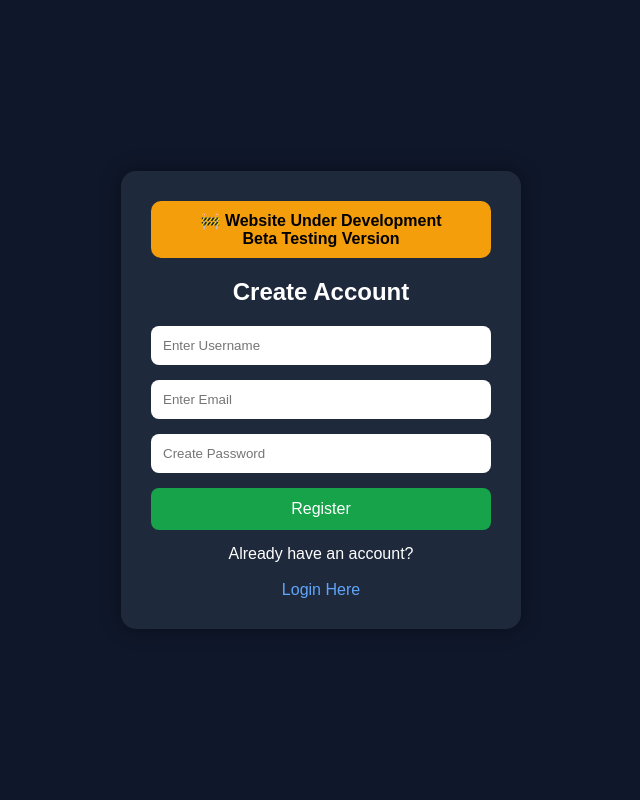
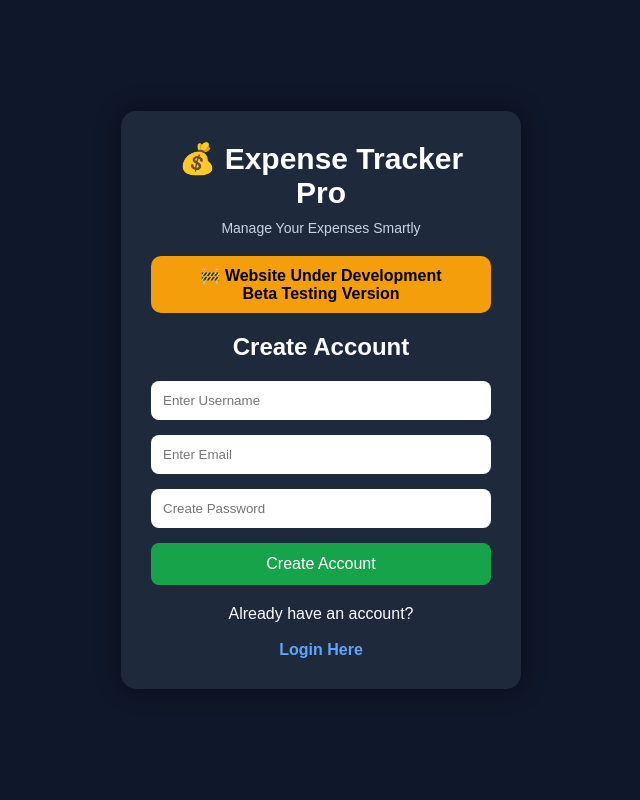
Before and after one commit to ankur4u03/expense-tracker-pro, a Flask app: page /register in a window 1280 px wide. Shown: the whole page, without its empty margins (319-959 px from the left). Run offline with Flask 3, Linux system fonts and the light colour scheme.

Commit message:
Updated register page UI

```diff
--- a/templates/register.html
+++ b/templates/register.html
@@ -1,8 +1,10 @@
 
 <!DOCTYPE html>
-<html>
+<html lang="en">
 <head>
-    <title>Create Account - Premium Expense Tracker</title>
+    <meta charset="UTF-8">
+    <meta name="viewport" content="width=device-width, initial-scale=1.0">
+    <title>Create Account - Expense Tracker Pro</title>
 
     <style>
         *{
@@ -17,7 +19,7 @@
             display:flex;
             justify-content:center;
             align-items:center;
-            height:100vh;
+            min-height:100vh;
         }
 
         .register-box{
@@ -26,7 +28,19 @@
             padding:30px;
             border-radius:15px;
             text-align:center;
-            box-shadow:0 0 20px rgba(0,0,0,0.4);
+            box-shadow:0 0 25px rgba(0,0,0,0.4);
+        }
+
+        .logo{
+            color:white;
+            font-size:30px;
+            margin-bottom:10px;
+        }
+
+        .subtitle{
+            color:#cbd5e1;
+            margin-bottom:20px;
+            font-size:14px;
         }
 
         .beta-banner{
@@ -49,6 +63,7 @@
             margin-bottom:15px;
             border:none;
             border-radius:8px;
+            outline:none;
         }
 
         button{
@@ -60,20 +75,26 @@
             color:white;
             font-size:16px;
             cursor:pointer;
+            transition:0.3s;
         }
 
         button:hover{
             background:#15803d;
         }
 
+        .bottom-text{
+            margin-top:20px;
+            color:white;
+        }
+
         a{
             color:#60a5fa;
             text-decoration:none;
+            font-weight:bold;
         }
 
-        .bottom-text{
-            margin-top:15px;
-            color:white;
+        a:hover{
+            text-decoration:underline;
         }
     </style>
 </head>
@@ -82,8 +103,14 @@
 
 <div class="register-box">
 
+    <h1 class="logo">💰 Expense Tracker Pro</h1>
+
+    <p class="subtitle">
+        Manage Your Expenses Smartly
+    </p>
+
     <div class="beta-banner">
-        🚧 Website Under Development <br>
+        🚧 Website Under Development<br>
         Beta Testing Version
     </div>
 
@@ -91,23 +118,29 @@
 
     <form method="POST">
 
-        <input type="text"
+        <input
+            type="text"
             name="username"
             placeholder="Enter Username"
-               required>
+            required
+        >
 
-        <input type="email"
+        <input
+            type="email"
             name="email"
             placeholder="Enter Email"
-               required>
+            required
+        >
 
-        <input type="password"
+        <input
+            type="password"
             name="password"
             placeholder="Create Password"
-               required>
+            required
+        >
 
         <button type="submit">
-            Register
+            Create Account
         </button>
 
     </form>
```
Lines whose indentation alone changed are shown as unchanged.
